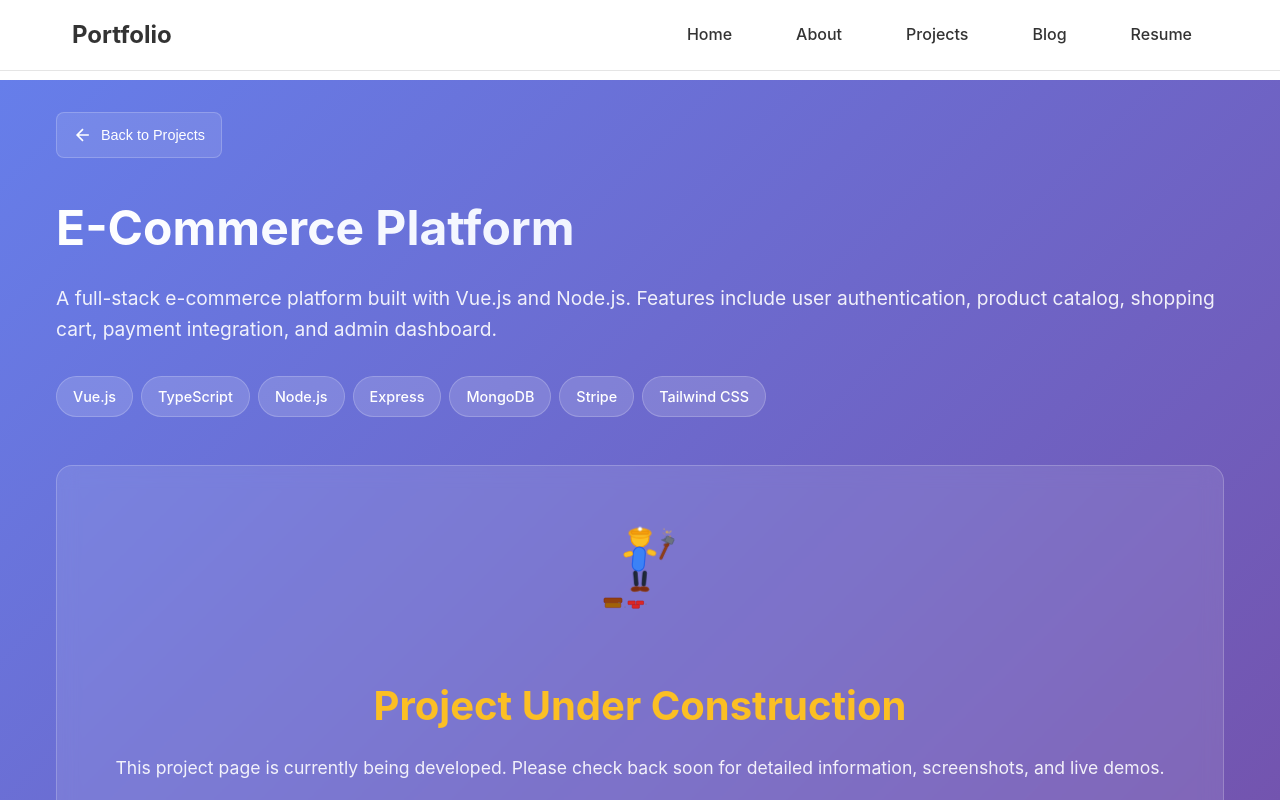
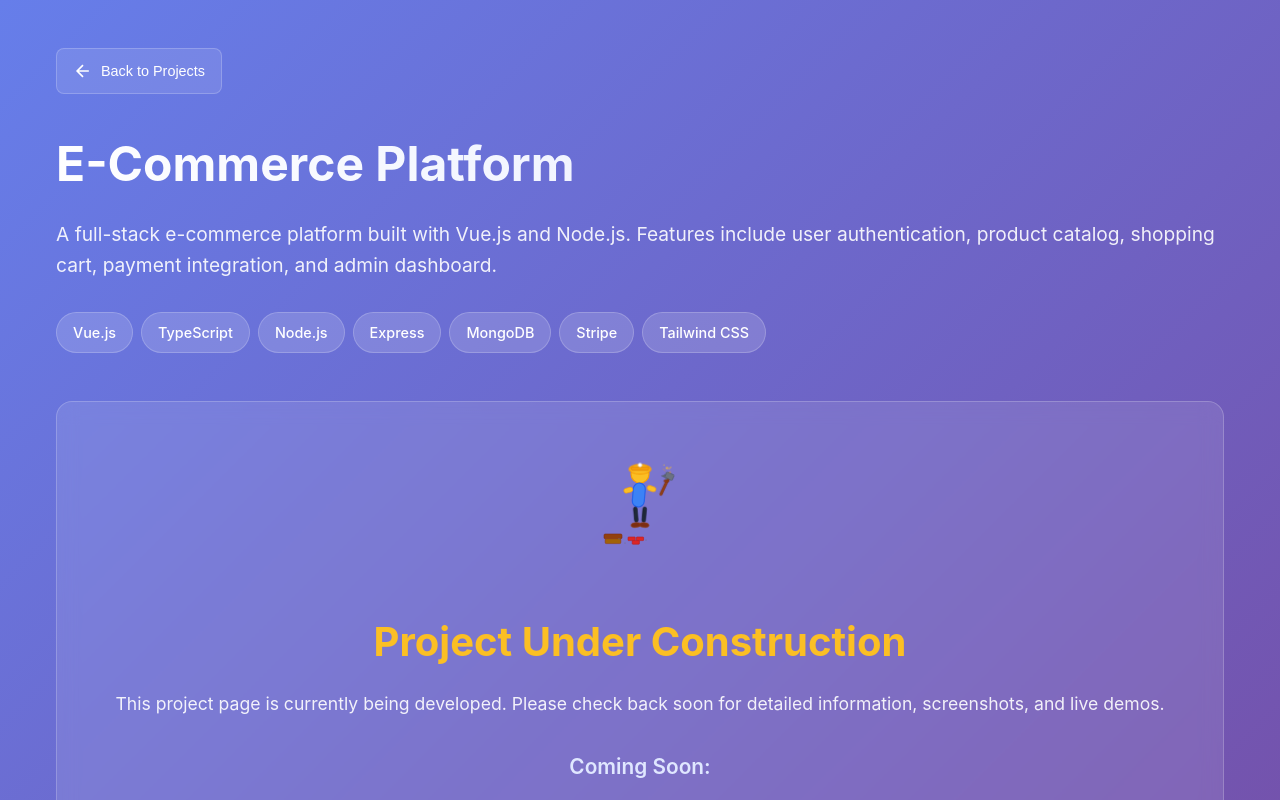
Before and after one commit to jobet1130/personal-portfolio, a Vue app: page /project/1 in a window 1280 px wide. Shown: the top 800 px of the page. Built offline with nearby package versions, Linux system fonts and the light colour scheme.

Commit message:
feat(routing): add conditional layout rendering for standalone pages
Add logic to exclude ProjectDetail page from main layout and adjust its styling to be full viewport height. This allows for standalone pages that don't need the common layout structure.

```diff
--- a/src/App.vue
+++ b/src/App.vue
@@ -1,11 +1,24 @@
 <script setup lang="ts">
 import Layout from './components/Layout.vue'
+import { useRoute } from 'vue-router'
+import { computed } from 'vue'
+
+const route = useRoute()
+
+// Define routes that should not use the layout (standalone pages)
+const standaloneRoutes = ['ProjectDetail']
+
+// Check if current route should use layout
+const shouldUseLayout = computed(() => {
+  return !standaloneRoutes.includes(route.name as string)
+})
 </script>
 
 <template>
-  <Layout>
+  <Layout v-if="shouldUseLayout">
     <router-view />
   </Layout>
+  <router-view v-else />
 </template>
 
 <style>
--- a/src/pages/ProjectDetail.vue
+++ b/src/pages/ProjectDetail.vue
@@ -174,8 +174,8 @@ const goBack = () => {
 
 <style scoped>
 .project-detail {
-  min-height: calc(100vh - 160px); /* Account for navbar and footer */
-  padding: 2rem 0;
+  min-height: 100vh; /* Full viewport height for standalone page */
+  padding: 0;
   background: linear-gradient(135deg, #667eea 0%, #764ba2 100%);
   color: white;
 }
@@ -183,7 +183,7 @@ const goBack = () => {
 .container {
   max-width: 1200px;
   margin: 0 auto;
-  padding: 0 1rem;
+  padding: 3rem 1rem 2rem 1rem; /* Increased top padding for standalone page */
 }
 
 .project-header {
```
